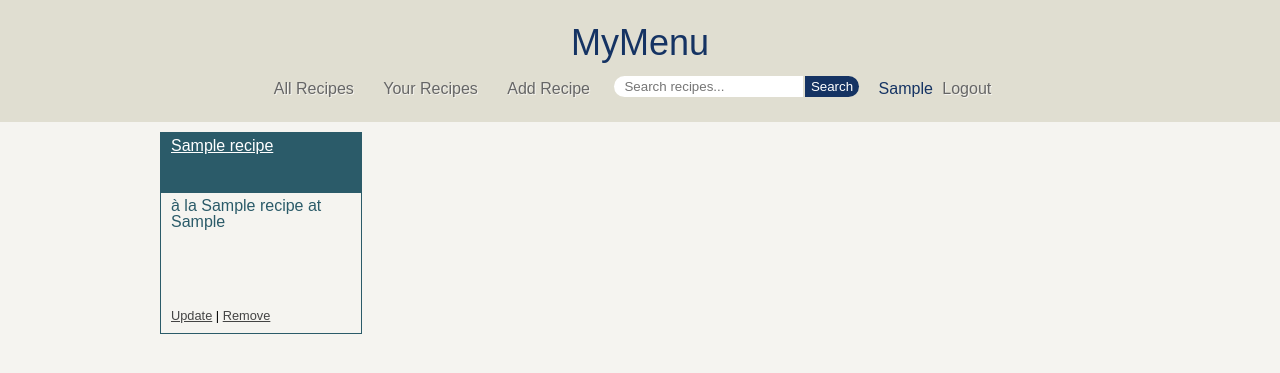
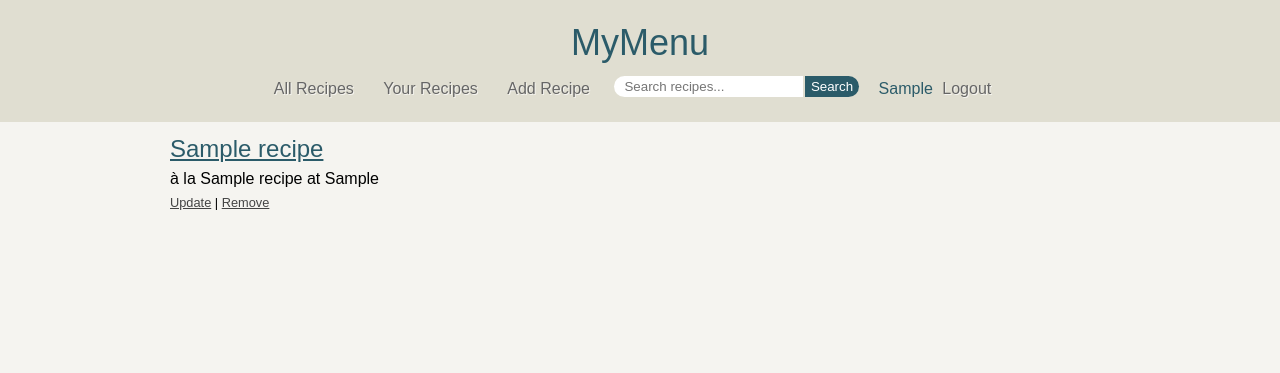
Before and after one commit to pshrmn/website-archive, a Django app: page /recipes/ in a window 1280 px wide. Shown: the top 373 px of the page. Run offline with Django 3.2, Linux system fonts and the light colour scheme; a user stored in the database is signed in; tables that the repository leaves empty hold one stand-in row (values such as "Sample post"); parts of the project's set-up code (start-up, migrations or seed data) failed here and were passed over; some web fonts are replaced.

Commit message:
some more html+css

```diff
--- a/menu/static/css/base.css
+++ b/menu/static/css/base.css
@@ -133,7 +133,7 @@ header{
     padding: 2px 0;
     width: 100%;
     margin: 0 auto;
-    color: #153363;
+    color: #2B5B69;
     padding: 25px 0;
     position: relative;
 }
@@ -152,7 +152,7 @@ menu a, menu a:visited{
 
 .home a{
     text-decoration: none;
-    color: #153363;
+    color: #2B5B69;
 }
 
 menu{
@@ -201,7 +201,7 @@ menu button{
     /* line-height because height shrinks strangely in IE*/
     line-height: 21px;
     border: 0;
-    background: #153363;
+    background: #2B5B69;
     color: #fff;
     cursor: pointer;
     border-radius: 0 15px 15px 0;
--- a/menu/static/css/recipe_form.css
+++ b/menu/static/css/recipe_form.css
@@ -8,6 +8,7 @@ label{
 }
 
 .recipe_choice {
+	background: #fff;
 	display: inline-block;
 	width: 175px;
 	overflow: hidden;
--- a/menu/static/css/recipe_list.css
+++ b/menu/static/css/recipe_list.css
@@ -2,17 +2,10 @@
 	list-style: none;
 }
 .choice{
-	float: left;
-	border: 1px solid #2B5B69;
-	width: 200px;
-	height: 200px;
 	margin: 0 15px 15px 0;
-	position: relative;
 }
 
 .edit{
-	position: absolute;
-	bottom: 5px;
 	font-size: 0.8em;
 }
 
@@ -20,17 +13,7 @@
 	padding: 5px 10px;
 }
 
-.choice .title{
-	background: #2B5B69;
-}
-
 .choice .title a{
-	min-height: 50px;
-	max-height: 75px;
-	color: #fff;
-	display: block;
-}
-
-.inspired_info{
+	font-size: 1.5em;
 	color: #2B5B69;
 }
```
Also changed, not shown: menu/templates/recipes/list.html (indentation only).
